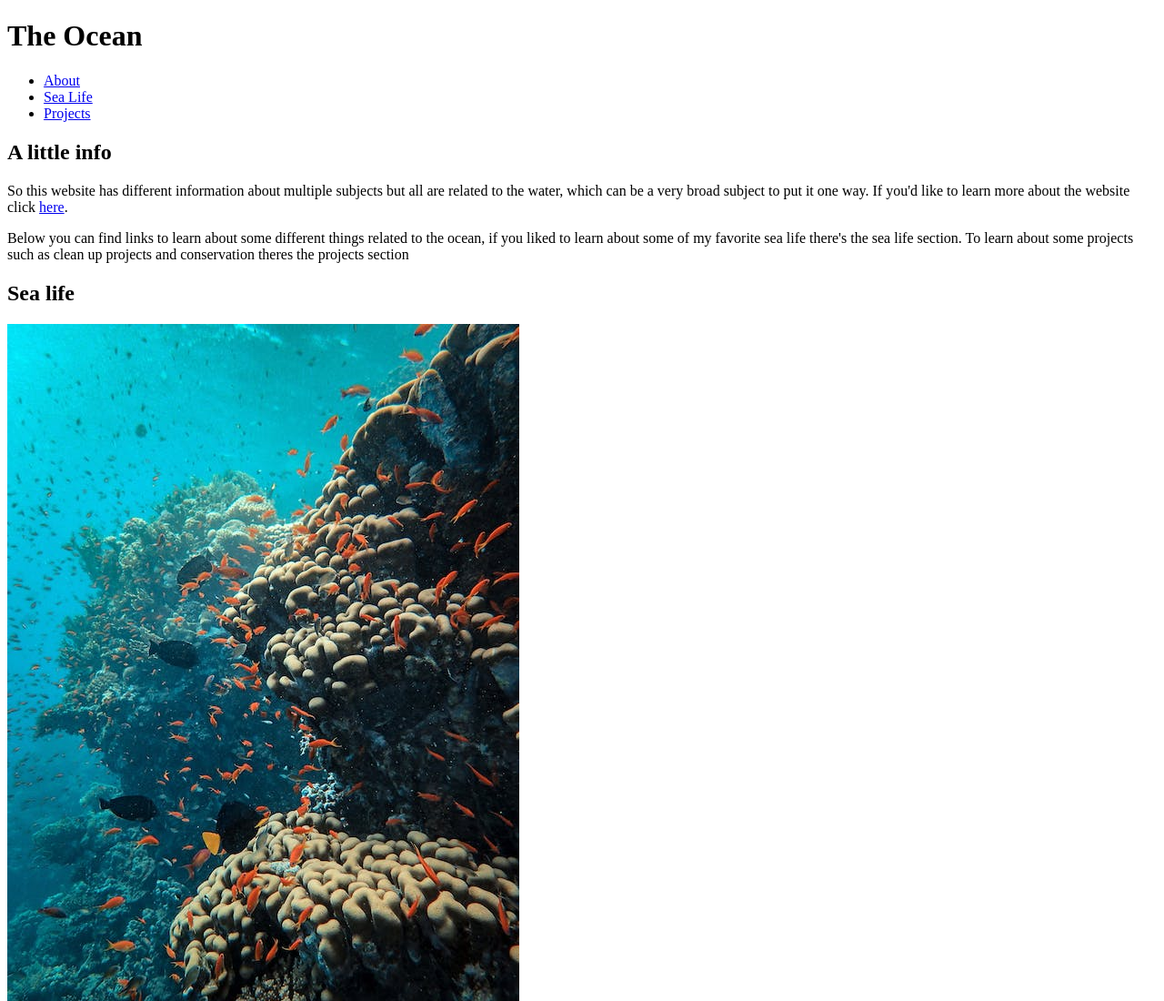
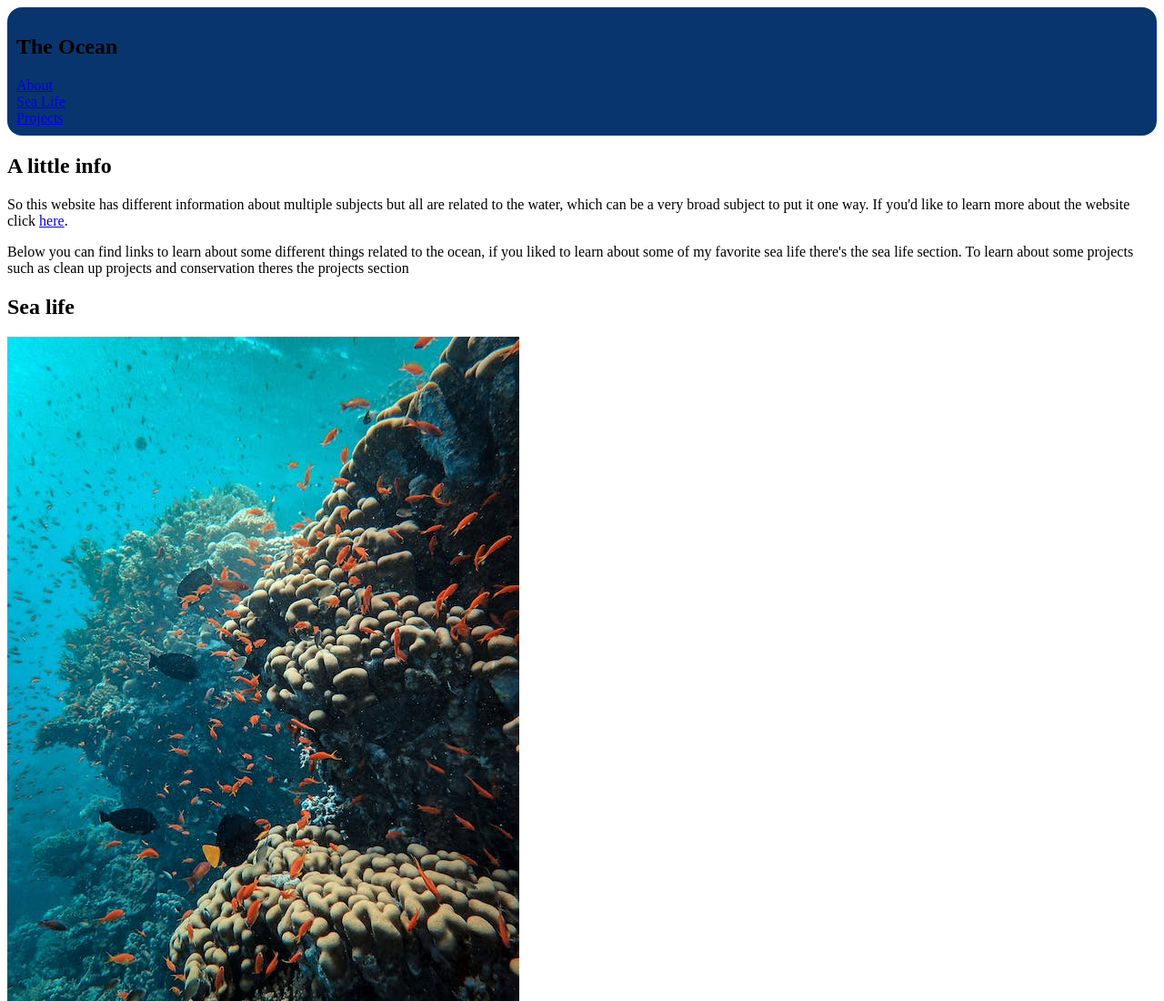
Before and after one commit to AlexanderTims/Aquatics-site, a plain HTML site: page Index.html in a window 1280 px wide. Shown: the top 1100 px of the page at 91% size. Drawn offline with Linux system fonts and the light colour scheme.

Commit message:
Started setting up and styling the main nav bar

```diff
--- a/Index.html
+++ b/Index.html
@@ -10,9 +10,9 @@
 </head>
 
 <body>
-    <h1>The Ocean</h1>
-    <nav>
-        <ul>
+    <nav class="main-nav-bar">
+        <h1>The Ocean</h1>
+        <ul class="nav-links">
             <li><a href="/pages/about.html">About</a></li>
             <li><a href="/pages/sea_life.html">Sea Life</a></li>
             <li><a href="/pages/sea_projects.html">Projects</a></li>
--- a/styles.css
+++ b/styles.css
@@ -0,0 +1,11 @@
+.main-nav-bar {
+    background-color: rgb(9, 53, 110);
+    border-radius: 1em;
+    padding: 10px;
+}
+
+.nav-links {
+    list-style-type: none;
+    padding: 0;
+    margin: 0;
+}
```
